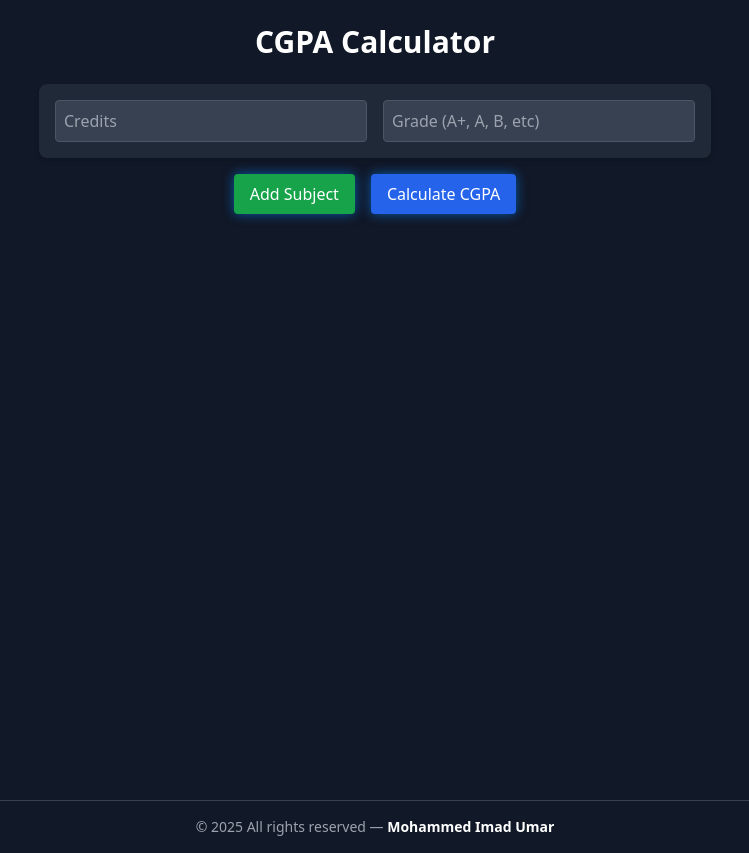
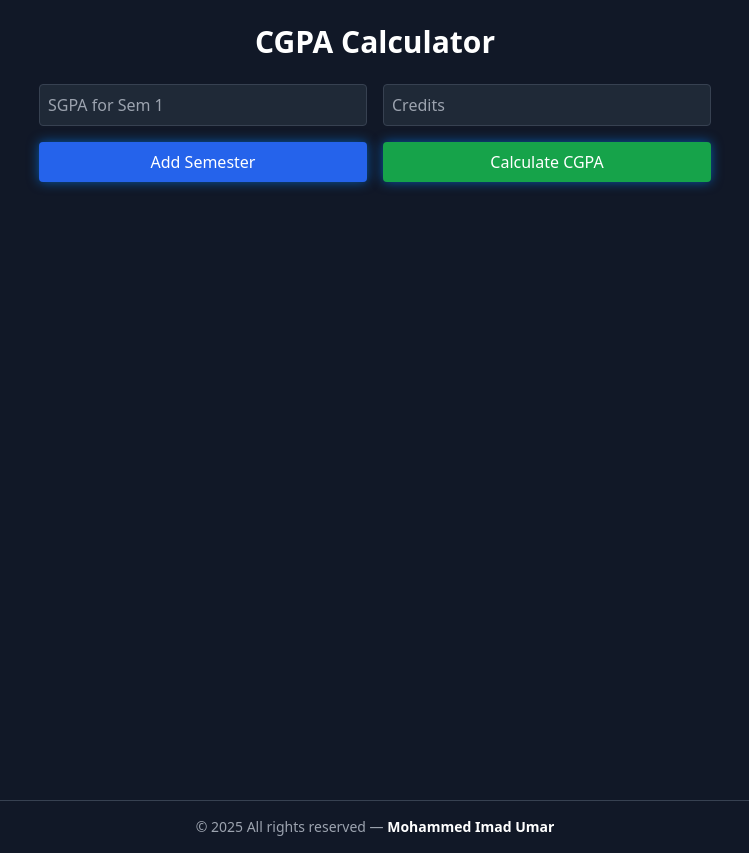
Before and after one commit to mohammed-imad-umar/college-companion, a React (Vite) app: page /cgpa in a window 1280 px wide. Shown: the whole page, without its empty margins (265-1014 px from the left). Built offline with nearby package versions, Linux system fonts and the light colour scheme; no server answers.

Commit message:
Update CGPACalculator.jsx

```diff
--- a/src/pages/CGPACalculator.jsx
+++ b/src/pages/CGPACalculator.jsx
@@ -1,98 +1,84 @@
 import React, { useState } from "react";
 
-const CGPA = () => {
-  const [subjects, setSubjects] = useState([{ credits: "", grade: "" }]);
+const CGPACalculator = () => {
+  const [semesters, setSemesters] = useState([{ sgpa: "", credits: "" }]);
   const [cgpa, setCGPA] = useState(null);
 
-  const gradePoint = (grade) => {
-    const map = {
-      "A+": 10,
-      A: 9,
-      B: 8,
-      C: 7,
-      D: 6,
-      E: 5,
-      F: 0,
-    };
-    return map[grade.toUpperCase()] || 0;
+  const handleChange = (index, field, value) => {
+    const newSemesters = [...semesters];
+    newSemesters[index][field] = value;
+    setSemesters(newSemesters);
   };
 
-  const handleChange = (index, field, value) => {
-    const updated = [...subjects];
-    updated[index][field] = value;
-    setSubjects(updated);
-  };
-
-  const addSubject = () => {
-    setSubjects([...subjects, { credits: "", grade: "" }]);
+  const addSemester = () => {
+    setSemesters([...semesters, { sgpa: "", credits: "" }]);
   };
 
   const calculateCGPA = () => {
+    let totalPoints = 0;
     let totalCredits = 0;
-    let totalPoints = 0;
 
-    subjects.forEach((subj) => {
-      const credits = parseFloat(subj.credits);
-      const points = gradePoint(subj.grade);
-
-      if (!isNaN(credits) && points >= 0) {
+    semesters.forEach((sem) => {
+      const sgpa = parseFloat(sem.sgpa);
+      const credits = parseFloat(sem.credits);
+      if (!isNaN(sgpa) && !isNaN(credits)) {
+        totalPoints += sgpa * credits;
         totalCredits += credits;
-        totalPoints += credits * points;
       }
     });
 
     if (totalCredits === 0) {
-      setCGPA("Invalid input");
-    } else {
-      setCGPA((totalPoints / totalCredits).toFixed(2));
+      setCGPA(null);
+      return;
     }
+
+    const calculated = totalPoints / totalCredits;
+    setCGPA(calculated.toFixed(2));
   };
 
   return (
     <div className="min-h-screen bg-gray-900 text-white p-6">
       <h1 className="text-3xl font-bold mb-6 text-center">CGPA Calculator</h1>
 
-      <div className="space-y-4 max-w-2xl mx-auto">
-        {subjects.map((subj, idx) => (
-          <div
-            key={idx}
-            className="flex flex-col md:flex-row gap-4 items-center bg-gray-800 p-4 rounded-lg shadow-md"
-          >
+      <div className="max-w-2xl mx-auto space-y-4">
+        {semesters.map((sem, index) => (
+          <div key={index} className="flex gap-4">
             <input
               type="number"
-              placeholder="Credits"
-              value={subj.credits}
-              onChange={(e) => handleChange(idx, "credits", e.target.value)}
-              className="w-full md:w-1/2 p-2 rounded bg-gray-700 border border-gray-600 focus:outline-none"
+              step="0.01"
+              value={sem.sgpa}
+              onChange={(e) => handleChange(index, "sgpa", e.target.value)}
+              placeholder={`SGPA for Sem ${index + 1}`}
+              className="w-1/2 p-2 rounded bg-gray-800 border border-gray-700"
             />
             <input
-              type="text"
-              placeholder="Grade (A+, A, B, etc)"
-              value={subj.grade}
-              onChange={(e) => handleChange(idx, "grade", e.target.value)}
-              className="w-full md:w-1/2 p-2 rounded bg-gray-700 border border-gray-600 focus:outline-none"
+              type="number"
+              value={sem.credits}
+              onChange={(e) => handleChange(index, "credits", e.target.value)}
+              placeholder="Credits"
+              className="w-1/2 p-2 rounded bg-gray-800 border border-gray-700"
             />
           </div>
         ))}
 
-        <div className="flex gap-4 justify-center">
+        <div className="flex gap-4">
           <button
-            onClick={addSubject}
-            className="glow-button bg-green-600 hover:bg-green-700 text-white px-4 py-2 rounded"
+            onClick={addSemester}
+            className="glow-button bg-blue-600 hover:bg-blue-700 text-white px-4 py-2 rounded w-full"
           >
-            Add Subject
+            Add Semester
           </button>
           <button
             onClick={calculateCGPA}
-            className="glow-button bg-blue-600 hover:bg-blue-700 text-white px-4 py-2 rounded"
+            className="glow-button bg-green-600 hover:bg-green-700 text-white px-4 py-2 rounded w-full"
           >
             Calculate CGPA
           </button>
         </div>
 
         {cgpa && (
-          <div className="text-center mt-6 text-xl">
-            <span className="font-semibold">Your CGPA is:</span> {cgpa}
+          <div className="text-center mt-6 text-xl font-bold">
+            Your CGPA is: <span className="text-yellow-400">{cgpa}</span>
           </div>
         )}
       </div>
@@ -100,4 +86,4 @@ const CGPA = () => {
   );
 };
 
-export default CGPA;
+export default CGPACalculator;
```
